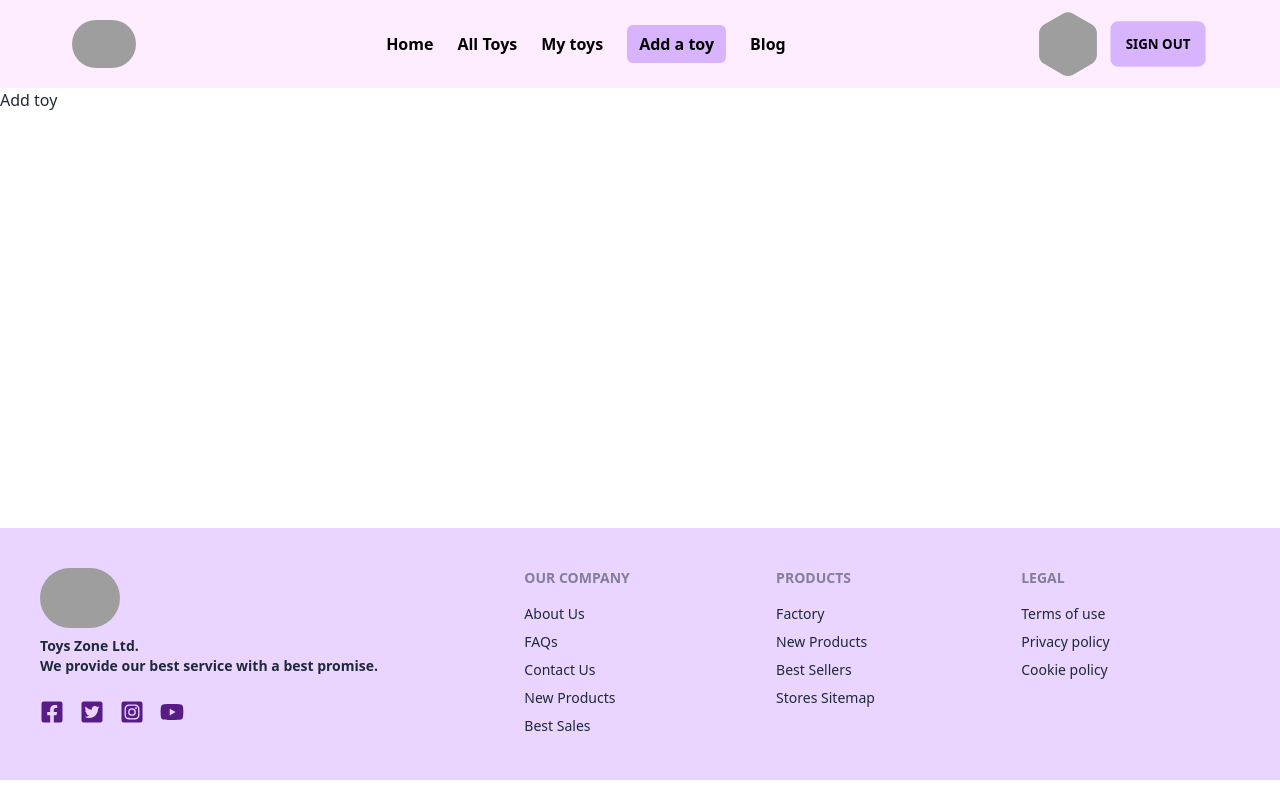
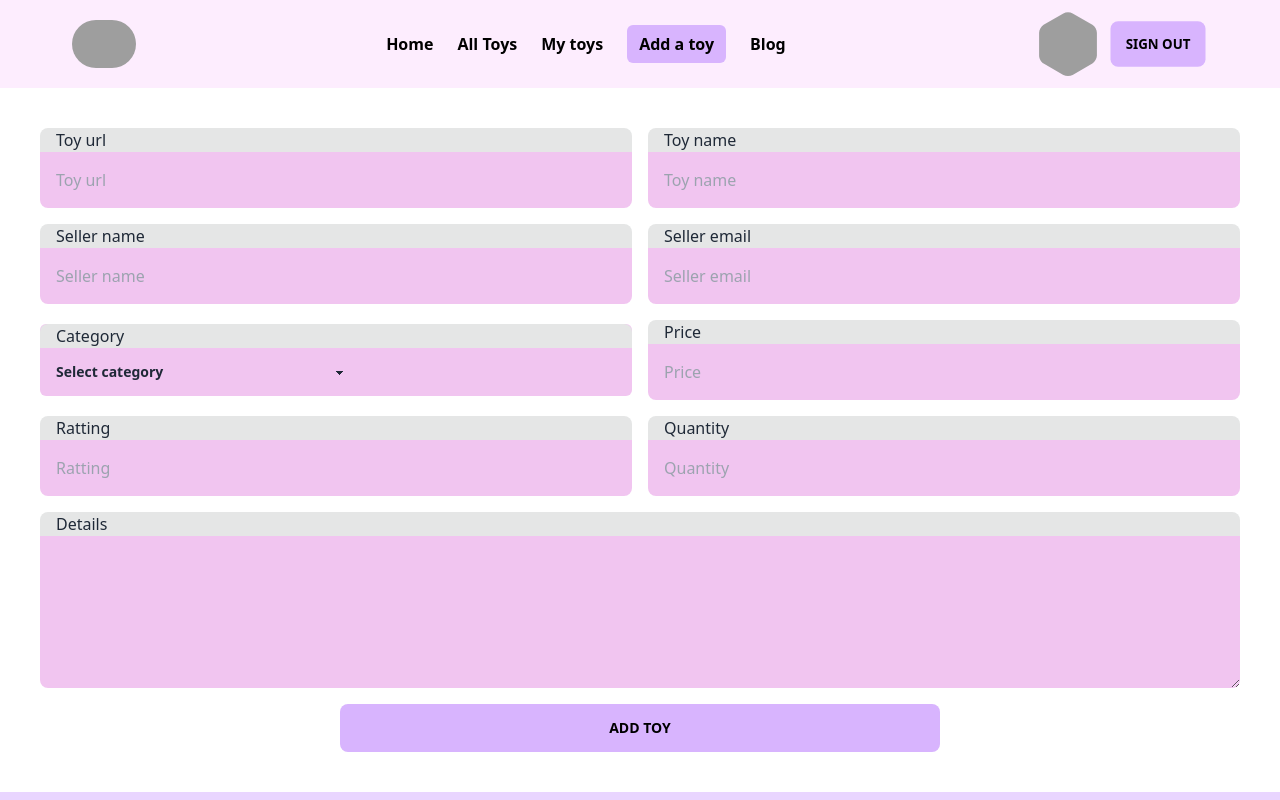
Before and after one commit to Shajib-Dv/toy-zone-client, a React (Vite) app: page /addtoys in a window 1280 px wide. Shown: the top 800 px of the page. Built offline with nearby package versions, Linux system fonts and the light colour scheme; grey boxes are pictures that could not be loaded.

Commit message:
add toy form added

```diff
--- a/src/components/AddToys.jsx
+++ b/src/components/AddToys.jsx
@@ -1,12 +1,141 @@
 /** @format */
 
-import React from "react";
+import React, { useState } from "react";
 
 const AddToys = () => {
+  const [category, setCategory] = useState("");
+
   return (
-    <div>
-      <h2>Add toy</h2>
-    </div>
+    <>
+      <form className="space-y-4 mx-6 md:mx-10 my-10">
+        <div className="flex flex-col md:flex-row gap-4 items-center">
+          <div className="form-control w-full">
+            <label className="input-group input-group-vertical">
+              <span>Toy url</span>
+              <input
+                type="url"
+                name="photo"
+                placeholder="Toy url"
+                className="p-4 outline-none bg-[#cd33c848] border-none"
+              />
+            </label>
+          </div>
+          <div className="form-control w-full">
+            <label className="input-group input-group-vertical">
+              <span>Toy name</span>
+              <input
+                type="text"
+                name="toyName"
+                required
+                placeholder="Toy name"
+                className="p-4 outline-none bg-[#cd33c848] border-none"
+              />
+            </label>
+          </div>
+        </div>
+
+        <div className="flex flex-col md:flex-row gap-4 items-center">
+          <div className="form-control w-full">
+            <label className="input-group input-group-vertical">
+              <span>Seller name</span>
+              <input
+                type="text"
+                name="sellerName"
+                placeholder="Seller name"
+                className="p-4 outline-none bg-[#cd33c848] border-none"
+              />
+            </label>
+          </div>
+          <div className="form-control w-full">
+            <label className="input-group input-group-vertical">
+              <span>Seller email</span>
+              <input
+                type="email"
+                name="sellerEmail"
+                required
+                placeholder="Seller email"
+                className="p-4 outline-none bg-[#cd33c848] border-none"
+              />
+            </label>
+          </div>
+        </div>
+
+        <div className="flex flex-col md:flex-row gap-4 items-center">
+          <div className="form-control w-full h-full rounded-md  bg-[#cd33c848]">
+            <label className="input-group input-group-vertical">
+              <span>Category</span>
+              <select
+                defaultValue={"Select category"}
+                onChange={(e) => setCategory(e.target.value)}
+                className="select w-full max-w-xs outline-none border-none bg-transparent"
+              >
+                <option disabled>Select category</option>
+                <option>Math</option>
+                <option>Engineering</option>
+                <option>Science</option>
+              </select>
+            </label>
+          </div>
+          <div className="form-control w-full">
+            <label className="input-group input-group-vertical">
+              <span>Price</span>
+              <input
+                type="text"
+                name="price"
+                required
+                placeholder="Price"
+                className="p-4 outline-none bg-[#cd33c848] border-none"
+              />
+            </label>
+          </div>
+        </div>
+
+        <div className="flex flex-col md:flex-row gap-4 items-center">
+          <div className="form-control w-full">
+            <label className="input-group input-group-vertical">
+              <span>Ratting</span>
+              <input
+                type="number"
+                min={0}
+                name="ratting"
+                placeholder="Ratting"
+                className="p-4 outline-none bg-[#cd33c848] border-none"
+              />
+            </label>
+          </div>
+          <div className="form-control w-full">
+            <label className="input-group input-group-vertical">
+              <span>Quantity</span>
+              <input
+                type="number"
+                min={0}
+                name="quantity"
+                required
+                placeholder="Quantity"
+                className="p-4 outline-none bg-[#cd33c848] border-none"
+              />
+            </label>
+          </div>
+        </div>
+
+        <div className="form-control w-full">
+          <label htmlFor="details" className="input-group input-group-vertical">
+            <span>Details</span>
+            <textarea
+              className="border-none outline-none bg-[#cd33c848] p-4"
+              name="details"
+              id="details"
+              cols="6"
+              rows="5"
+            ></textarea>
+          </label>
+        </div>
+
+        <div className="flex flex-col md:flex-row justify-center">
+          <input type="submit" value="Add toy" className="primary-btn w-1/2" />
+        </div>
+      </form>
+    </>
   );
 };
 
```
